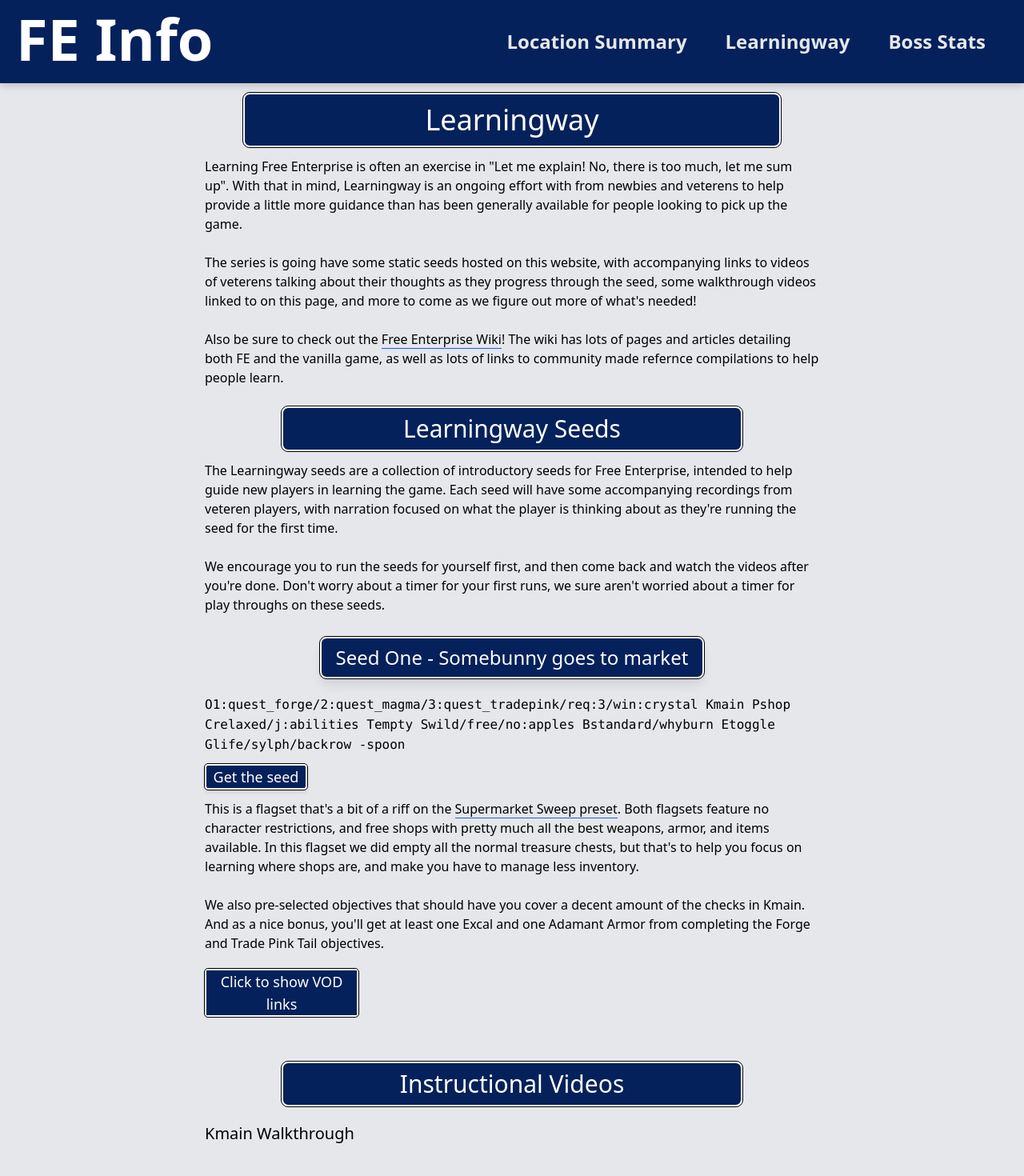
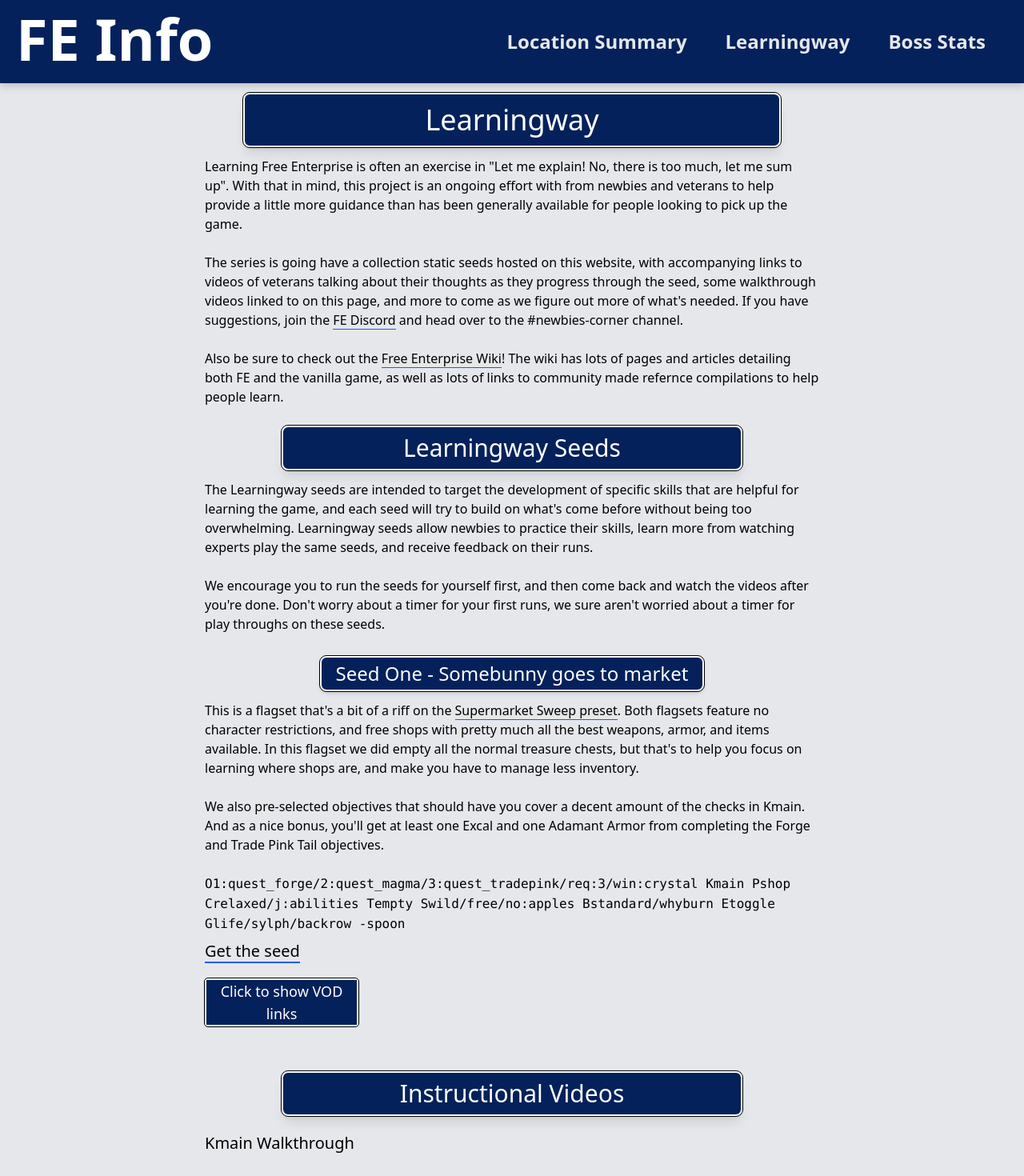
Before and after one commit to Antidale/ffiv_fe_boss_stats, a React (Vite) app: page /learningway in a window 1280 px wide. Shown: the top 1470 px of the page at 80% size. Built offline with nearby package versions, Linux system fonts and the light colour scheme; grey boxes are pictures that could not be loaded; a web font is replaced by a local one.

Commit message:
separating out vod links section of learning way seed

```diff
--- /dev/null
+++ b/src/Learningway Page/LearningwayHeaders.jsx
@@ -0,0 +1,14 @@
+const LearningwayH2 = (props) => (
+    <h2 className='text-3xl text-center py-2 bg-darkblue text-white border-white rounded-lg border-2 max-w-3/4 mx-auto my-3 outline outline-black'>{props.text}</h2>
+);
+
+const LearningwayH3 = (props) => (
+    <h3 className='text-2xl text-center py-2 bg-darkblue text-white border-white rounded-lg border-2 max-w-5/8 mx-auto mt-7 mb-5 outline outline-black shadow-lg'>{props.text}</h3>
+);
+
+const Headers = {
+    LH2: LearningwayH2,
+    LH3: LearningwayH3
+}
+
+export default Headers
--- a/src/Learningway Page/LearningwayPage.jsx
+++ b/src/Learningway Page/LearningwayPage.jsx
@@ -1,52 +1,43 @@
 import React from 'react';
 import { useTitle } from '../Effects/SetTitle';
 import YouTubeIframe from '../Utils/YouTube';
+import VodLinks from './VodLinks';
+import LearninwayVods from './LearningwayVods'
 
 const Learningway = () => {
     useTitle("Learningway")
 
     return (
         <article className='mx-auto max-w-6/10'>
-            <h1 className='text-4xl text-center p-3 bg-darkblue text-white border-white rounded-lg border-2 max-w-7/8 mx-auto my-3 outline outline-black'>Learningway</h1>
-            <p>Learning Free Enterprise is often an exercise in "Let me explain! No, there is too much, let me sum up". With that in mind, Learningway is an ongoing effort with from newbies and veterens to help provide a little more guidance than has been generally available for people looking to pick up the game.</p>
+            <h1 className='text-4xl text-center p-3 bg-darkblue text-white border-white rounded-lg border-2 max-w-7/8 mx-auto my-3 outline outline-black shadow-lg'>Learningway</h1>
+            <p>Learning Free Enterprise is often an exercise in "Let me explain! No, there is too much, let me sum up". With that in mind, this project is an ongoing effort with from newbies and veterans to help provide a little more guidance than has been generally available for people looking to pick up the game.</p>
             <br />
-            <p>The series is going have some static seeds hosted on this website, with accompanying links to videos of veterens talking about their thoughts as they progress through the seed, some walkthrough videos linked to on this page, and more to come as we figure out more of what's needed!</p>
+            <p>The series is going have a collection static seeds hosted on this website, with accompanying links to videos of veterans talking about their thoughts as they progress through the seed, some walkthrough videos linked to on this page, and more to come as we figure out more of what's needed. If you have suggestions, join the <a href="https://discord.gg/AVeUqkb" className='border-b-1 border-blue-600'>FE Discord</a> and head over to the #newbies-corner channel.</p>
             <br />
             <p>Also be sure to check out the <a href="https://wiki.ff4fe.com" className='border-b-1 border-blue-600'>Free Enterprise Wiki</a>! The wiki has lots of pages and articles detailing both FE and the vanilla game, as well as lots of links to community made refernce compilations to help people learn.</p>
 
             <section className='py-3'>
-                <h2 className='text-3xl text-center py-2 bg-darkblue text-white border-white rounded-lg border-2 max-w-3/4 mx-auto my-3 outline outline-black'>Learningway Seeds</h2>
-                <p>The Learningway seeds are a collection of introductory seeds for Free Enterprise, intended to help guide new players in learning the game. Each seed will have some accompanying recordings from veteren players, with narration focused on what the player is thinking about as they're running the seed for the first time.</p>
+                <h2 className='text-3xl text-center py-2 bg-darkblue text-white border-white rounded-lg border-2 max-w-3/4 mx-auto my-3 outline outline-black shadow-lg'>Learningway Seeds</h2>
+                <p>The Learningway seeds are intended to target the development of specific skills that are helpful for learning the game, and each seed will try to build on what's come before without being too overwhelming. Learningway seeds allow newbies to practice their skills, learn more from watching experts play the same seeds, and receive feedback on their runs.</p>
                 <br />
                 <p>We encourage you to run the seeds for yourself first, and then come back and watch the videos after you're done. Don't worry about a timer for your first runs, we sure aren't worried about a timer for play throughs on these seeds.</p>
 
-                <h3 className='text-2xl text-center py-2 bg-darkblue text-white border-white rounded-lg border-2 max-w-5/8 mx-auto mt-7 mb-5 outline outline-black shadow-lg'>
+                <h3 className='text-2xl text-center py-1 bg-darkblue text-white border-white rounded-lg border-2 max-w-5/8 mx-auto mt-7 mb-3 outline outline-black shadow-md'>
                     Seed One - Somebunny goes to market
                 </h3>
-                <code>O1:quest_forge/2:quest_magma/3:quest_tradepink/req:3/win:crystal Kmain Pshop Crelaxed/j:abilities Tempty Swild/free/no:apples Bstandard/whyburn Etoggle Glife/sylph/backrow -spoon</code>
-                <p className='text-lg text-center border-slate-400 rounded-sm border-2 border-white max-w-1/6 my-3 shadow-md outline outline-black bg-darkblue text-white'><a href="/learningway/seed-one">Get the seed</a></p>
                 <p>This is a flagset that's a bit of a riff on the <a href="https://ff4fe.com/make?flags=bBAYAAAAAAAAAAEBGBkQAAAAAAAAAABAAAgBGRAEwAAAC" className='border-b-1 border-blue-600'>Supermarket Sweep preset</a>. Both flagsets feature no character restrictions, and free shops with pretty much all the best weapons, armor, and items available. In this flagset we did empty all the normal treasure chests, but that's to help you focus on learning where shops are, and make you have to manage less inventory.</p>
                 <br />
                 <p>We also pre-selected objectives that should have you cover a decent amount of the checks in Kmain. And as a nice bonus, you'll get at least one Excal and one Adamant Armor from completing the Forge and Trade Pink Tail objectives.</p>
-                <details className='text-lg text-center border-2 border-white outline outline-black rounded-sm border-1 max-w-1/4 my-5 shadow-sm '>
-                    <p className='pl-2 py-1'>
-                        <a href="https://youtu.be/SykTfwDKZFE" className="border-b-2 border-blue-600" >
-                            Antidale
-                        </a>
-                    </p>
-                    <p className='pl-2  pb-2'>
-                        <a href="https://www.youtube.com/watch?v=9YF-flPCeVs" className="border-b-2 border-blue-600" >
-                            tallgrant
-                        </a>
-                    </p>
-                    <summary className='text-white text-md mt-0 bg-darkblue'>
-                        Click to show VOD links
-                    </summary>
-                </details>
+                <br />
+                <code>O1:quest_forge/2:quest_magma/3:quest_tradepink/req:3/win:crystal Kmain Pshop Crelaxed/j:abilities Tempty Swild/free/no:apples Bstandard/whyburn Etoggle Glife/sylph/backrow -spoon</code>
+
+                <p className='pt-2'><a href="/learningway/seed-one" className='text-xl border-b-2 border-blue-600'>Get the seed</a></p>
+
+                <VodLinks vodInfo={LearninwayVods.SeedOne} />
 
             </section>
             <section className='py-3'>
-                <h2 className='text-3xl text-center py-2 bg-darkblue text-white border-white rounded-lg border-2 max-w-3/4 mx-auto my-3 outline outline-black'>Instructional Videos</h2>
+                <h2 className='text-3xl text-center py-2 bg-darkblue text-white border-white rounded-lg border-2 max-w-3/4 mx-auto my-3 outline outline-black shadow-lg'>Instructional Videos</h2>
                 <ul className='list-none'>
                     <li>
                         <YouTubeIframe title="Kmain Walkthrough" url="https://www.youtube.com/embed/FiG22k-sD88?si=MfYZK20IjdVg-EnW" />
@@ -57,7 +48,7 @@ const Learningway = () => {
                     <li>
                         <YouTubeIframe title="Kmoon Walkthrough" url="https://www.youtube.com/embed/FzXE2Xvj51A?si=WZ-WKf57iBPEwPOk" />
                     </li>
-                    <li className='my-5'>
+                    <li>
                         <YouTubeIframe title="Understanding Agility in Final Fantasy IV: Free Enterprise by tallgrant" url="https://www.youtube.com/embed/cAbnhESM6N4?si=SMVMC-szr-VT5w59" />
                     </li>
                 </ul>
--- /dev/null
+++ b/src/Learningway Page/LearningwayVods.js
@@ -0,0 +1,16 @@
+const SeedOne = [
+    {
+        "runnerName": "Antidale",
+        "vodUrl": "https://youtu.be/SykTfwDKZFE"
+    },
+    {
+        "runnerName": "tallgrant",
+        "vodUrl": "https://www.youtube.com/watch?v=9YF-flPCeVs"
+    }
+]
+
+const LearningwayVods = {
+    "SeedOne": SeedOne
+}
+
+export default LearningwayVods;
--- /dev/null
+++ b/src/Learningway Page/VodLinks.jsx
@@ -0,0 +1,17 @@
+
+const VodLinks = (props) => (
+    <details className='text-lg text-center border-2 border-white outline outline-black rounded-sm border-1 max-w-1/4 my-5 shadow-sm '>
+        {props.vodInfo.map(info =>
+            <p className="pl-5 py-1 text-left">
+                <a href={info.vodUrl} className="border-b-2 border-blue-600">
+                    {info.runnerName}
+                </a>
+            </p>
+        )}
+        <summary className='text-white text-md mt-0 bg-darkblue'>
+            Click to show VOD links
+        </summary>
+    </details>
+);
+
+export default VodLinks;
```
